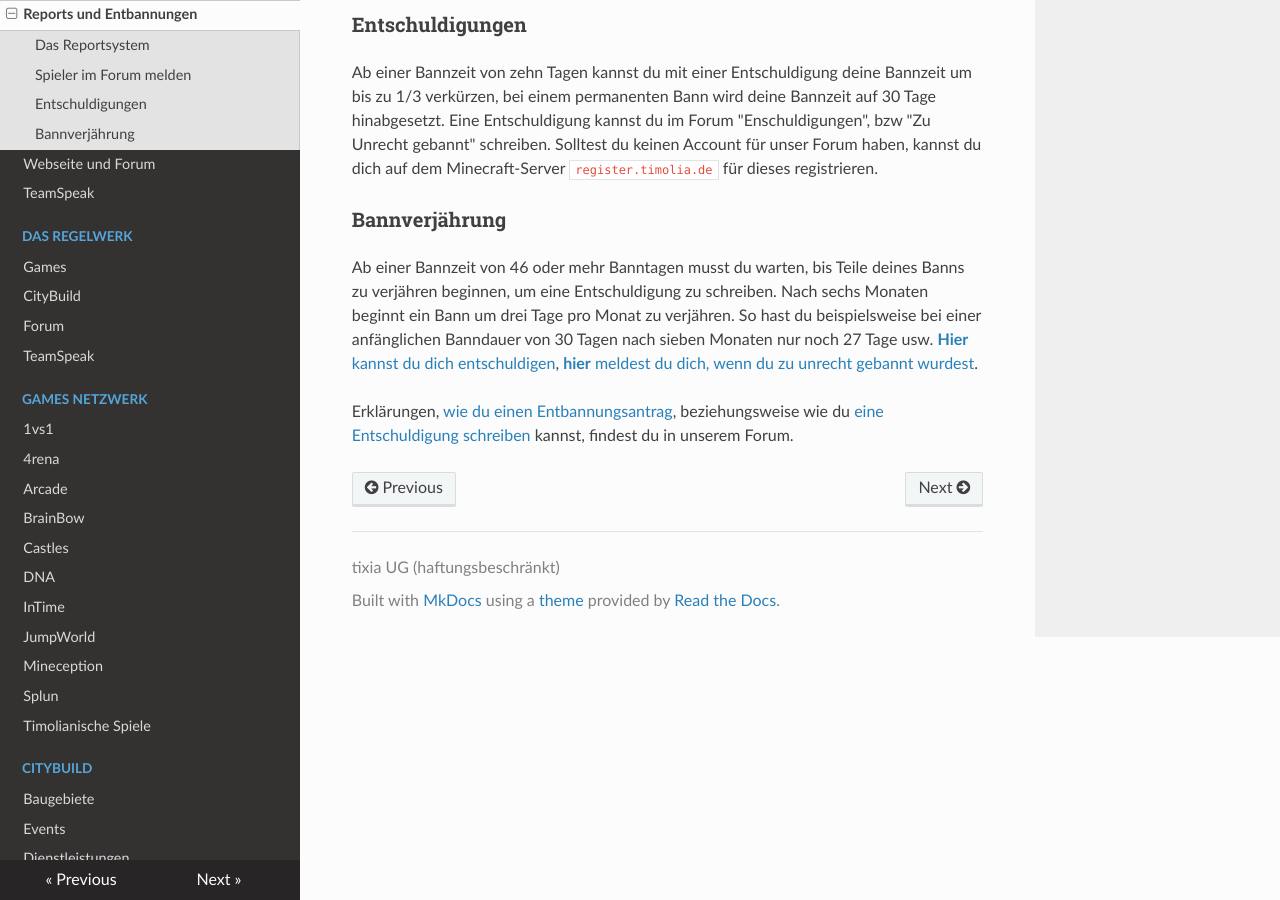
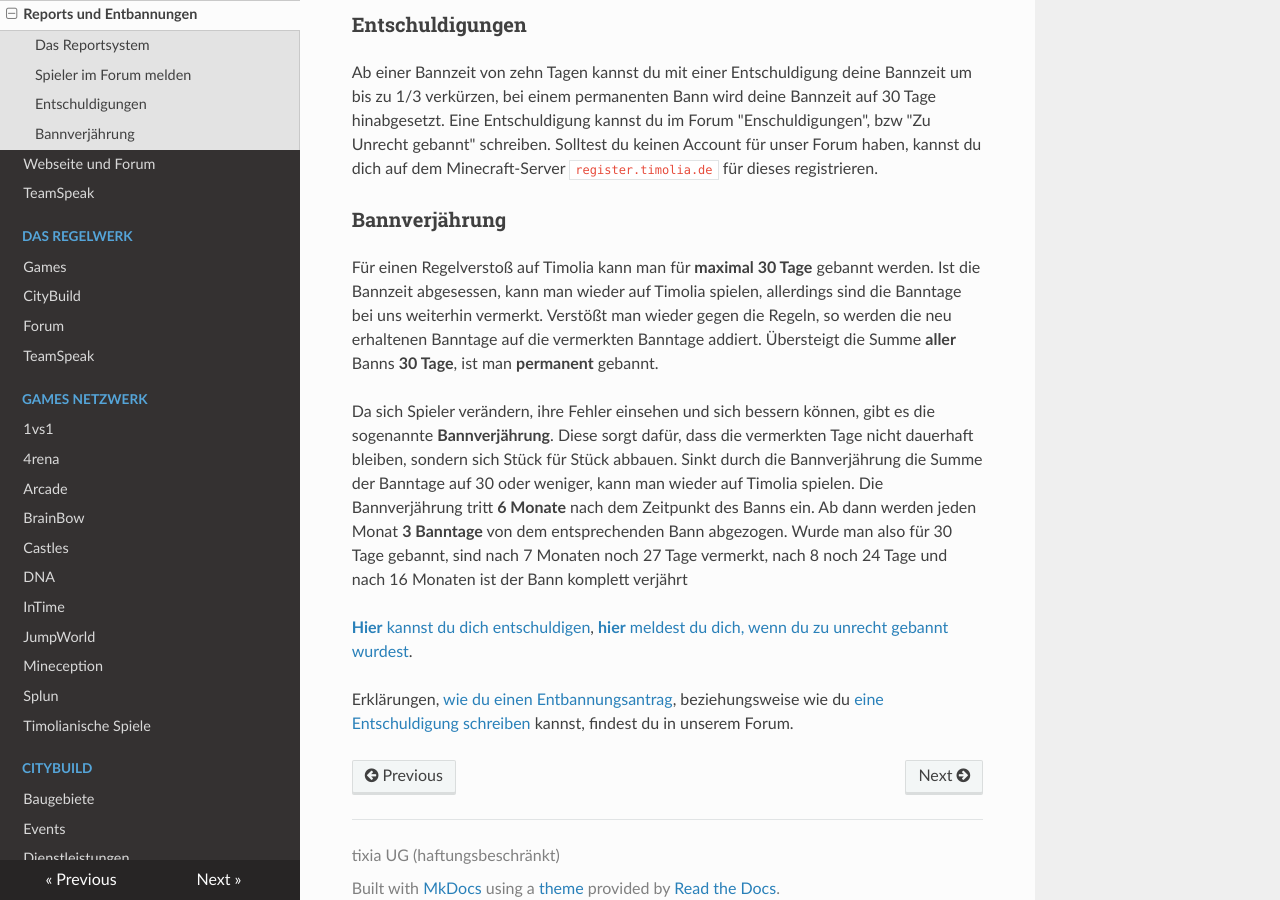
Before and after one commit to TimoliaDE/HowTo, an MkDocs documentation site: the page built from docs/bans.md, in a window 1280 px wide and 900 px high, scrolled down 1137 px. Built offline with MkDocs 1.6.1, drawn with Linux system fonts in a browser that asks for light colours; nearby versions of some CDN libraries; old or Windows-style settings are respelled for this version of MkDocs.

Commit message:
bannverjährung neu erklärt dies das

```diff
--- a/docs/bans.md
+++ b/docs/bans.md
@@ -32,9 +32,15 @@ Bannzeit auf 30 Tage hinabgesetzt. Eine Entschuldigung kannst du im Forum "Ensch
 Solltest du keinen Account für unser Forum haben, kannst du dich auf dem Minecraft-Server `register.timolia.de` für dieses registrieren.
 
 ### Bannverjährung
-Ab einer Bannzeit von 46 oder mehr Banntagen musst du warten, bis Teile deines Banns zu verjähren beginnen, um eine Entschuldigung zu schreiben.
-Nach sechs Monaten beginnt ein Bann um drei Tage pro Monat zu verjähren. So hast du beispielsweise bei einer anfänglichen Banndauer von 30 Tagen nach
-sieben Monaten nur noch 27 Tage usw. <a href="https://forum.timolia.de/forums/entschuldigungen.49/create-thread" target="_blank"><b>Hier</b> kannst du dich entschuldigen</a>,
+Für einen Regelverstoß auf Timolia kann man für <strong>maximal 30 Tage</strong> gebannt werden. Ist die Bannzeit abgesessen, kann man wieder auf Timolia spielen,
+allerdings sind die Banntage bei uns weiterhin vermerkt. Verstößt man wieder gegen die Regeln, so werden die neu erhaltenen Banntage auf die vermerkten Banntage addiert.
+Übersteigt die Summe <strong>aller</strong> Banns <strong>30 Tage</strong>, ist man <strong>permanent</strong> gebannt.
+
+Da sich Spieler verändern, ihre Fehler einsehen und sich bessern können, gibt es die sogenannte <strong>Bannverjährung</strong>. Diese sorgt dafür, dass die vermerkten Tage nicht dauerhaft bleiben, sondern sich Stück für Stück abbauen. Sinkt durch die Bannverjährung die Summe der Banntage auf 30 oder weniger, kann man wieder auf Timolia spielen.
+Die Bannverjährung tritt <strong>6 Monate</strong> nach dem Zeitpunkt des Banns ein. Ab dann werden jeden Monat <strong>3 Banntage</strong> von dem entsprechenden Bann abgezogen.
+Wurde man also für 30 Tage gebannt, sind nach 7 Monaten noch 27 Tage vermerkt, nach 8 noch 24 Tage und nach 16 Monaten ist der Bann komplett verjährt
+
+<a href="https://forum.timolia.de/forums/entschuldigungen.49/create-thread" target="_blank"><b>Hier</b> kannst du dich entschuldigen</a>,
 <a href="https://forum.timolia.de/forums/zu-unrecht-gebannt.122/" target="_blank"><b>hier</b> meldest du dich, wenn du zu unrecht gebannt wurdest</a>.
 
 Erklärungen, [wie du einen Entbannungsantrag](https://forum.timolia.de/threads/zu-unrecht-gebannt.5124/), beziehungsweise wie du
```
